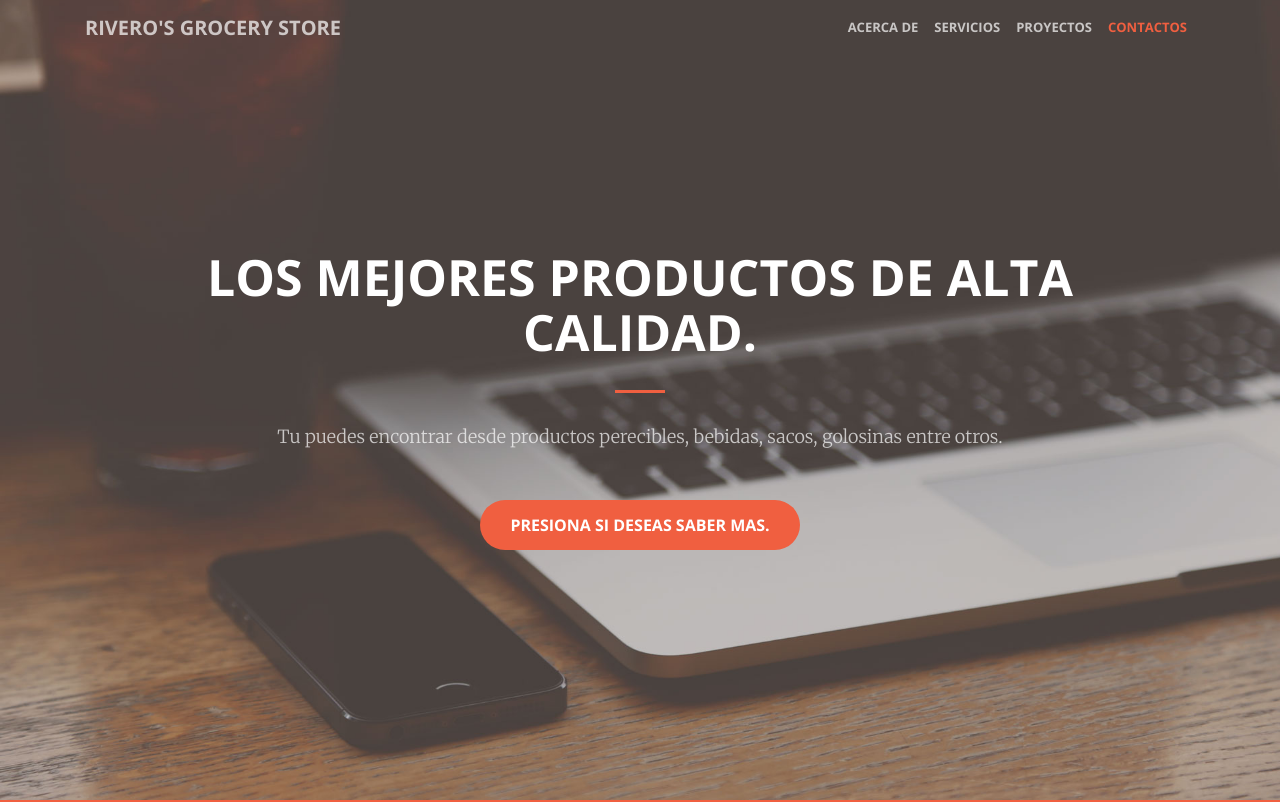
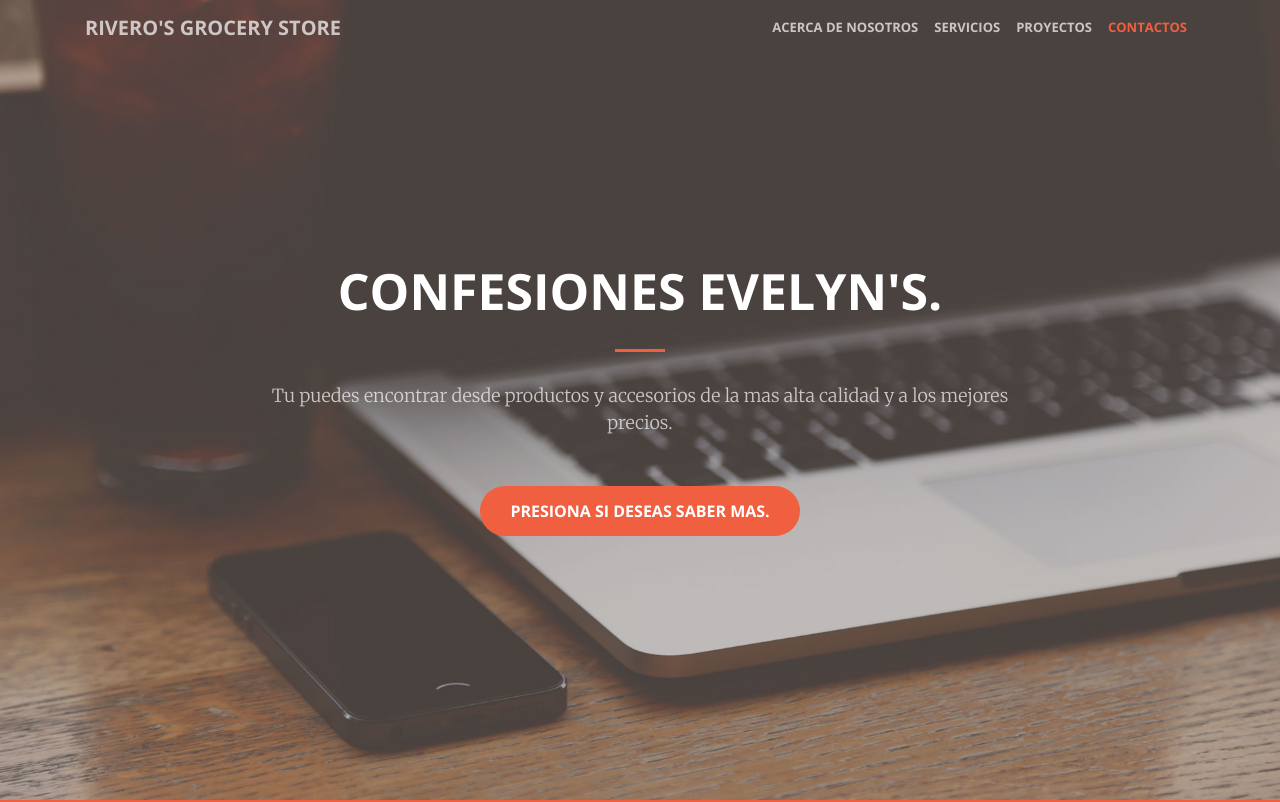
Before and after one commit to riverosrivera/groceryStore, a plain HTML site: page index.html in a window 1280 px wide. Shown: the top 802 px of the page. Drawn offline with nearby package versions, Linux system fonts and the light colour scheme.

Commit message:
mensaje de modificacion

```diff
--- a/index.html
+++ b/index.html
@@ -38,7 +38,7 @@
         <div class="collapse navbar-collapse" id="navbarResponsive">
           <ul class="navbar-nav ml-auto">
             <li class="nav-item">
-              <a class="nav-link js-scroll-trigger" href="#about">Acerca de</a>
+              <a class="nav-link js-scroll-trigger" href="#about">Acerca de nosotros </a>
             </li>
             <li class="nav-item">
               <a class="nav-link js-scroll-trigger" href="#services">Servicios</a>
@@ -57,9 +57,9 @@
     <header class="masthead">
       <div class="header-content">
         <div class="header-content-inner">
-          <h1 id="homeHeading">los mejores productos de alta calidad.</h1>
+          <h1 id="homeHeading"> CONFESIONES EVELYN'S.</h1>
           <hr>
-          <p>Tu puedes encontrar desde productos perecibles, bebidas, sacos, golosinas entre otros.</p>
+          <p>Tu puedes encontrar desde productos y accesorios de la mas alta calidad y a los mejores precios.</p>
           <a class="btn btn-primary btn-xl js-scroll-trigger" href="#about">Presiona si deseas saber mas.</a>
         </div>
       </div>
@@ -242,7 +242,7 @@
           <div class="col-lg-4 mr-auto text-center">
             <i class="fa fa-envelope-o fa-3x sr-contact"></i>
             <p>
-              <a href="mailto:your-email@your-domain.com">yerly@test.com</a>
+              <a href="mailto:your-email@your-domain.com">riverosriverayerly@gmail.com</a>
             </p>
           </div>
         </div>
```
